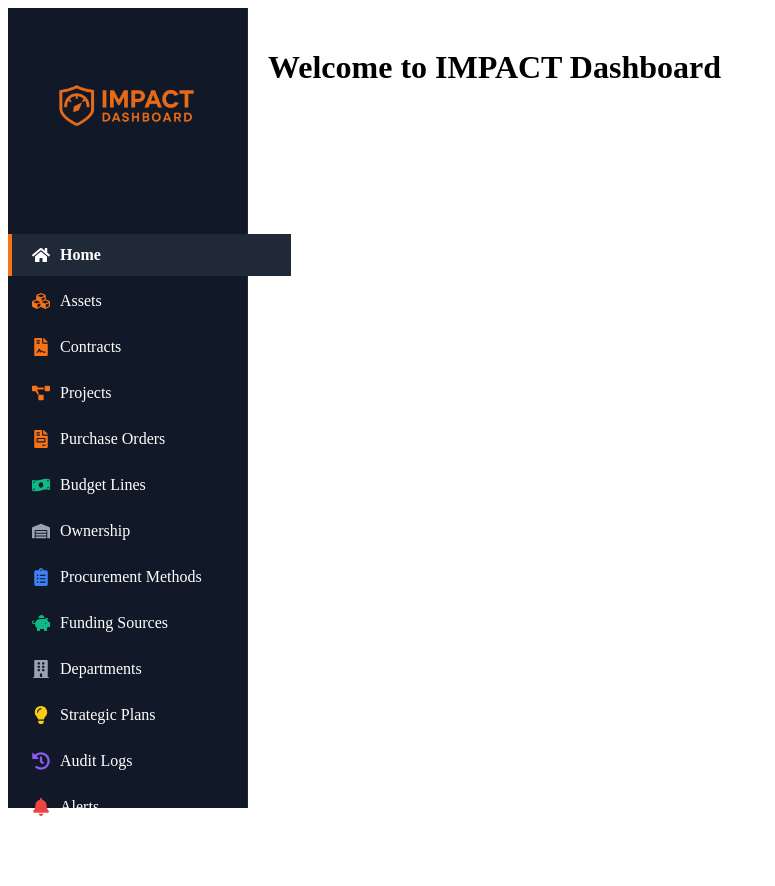
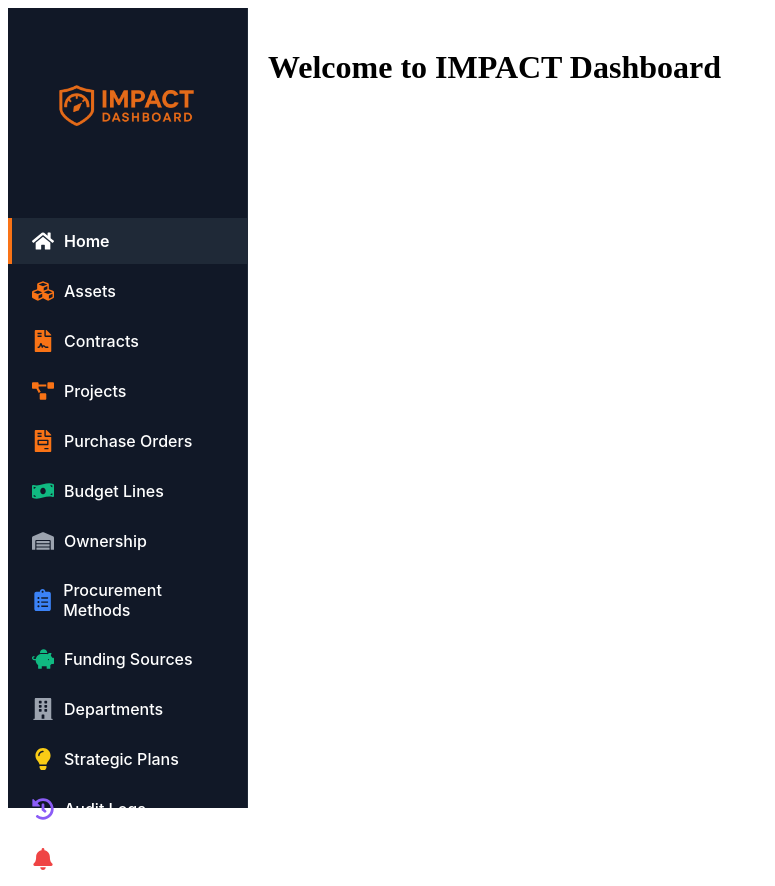
Before and after one commit to Wavonics/impact-dashboard-ui-react, a React (Create React App) app: page / in a window 1280 px wide. Shown: the whole page, without its empty margins (0-775 px from the left). Before the commit the page ends 832 px from the top, so only its background shows below. Built offline with nearby package versions, Linux system fonts and the light colour scheme.

Commit message:
Update NavBar.js

```diff
--- a/src/components/NavBar.js
+++ b/src/components/NavBar.js
@@ -15,7 +15,8 @@ export default function NavBar() {
     flexDirection: 'column',
     alignItems: 'center',
     borderRight: '1px solid #1f2937',
-    boxSizing: 'border-box'
+    boxSizing: 'border-box',
+    fontFamily: "'Inter', 'Segoe UI', 'Helvetica', sans-serif"
   };
 
   const logoStyle = {
@@ -27,7 +28,8 @@ export default function NavBar() {
   const listStyle = {
     listStyle: 'none',
     padding: 0,
-    width: '100%'
+    width: '100%',
+    margin: 0
   };
 
   const linkStyle = (path) => ({
@@ -35,13 +37,16 @@ export default function NavBar() {
     alignItems: 'center',
     textDecoration: 'none',
     color: '#fff',
+    fontFamily: "'Inter', 'Segoe UI', 'Helvetica', sans-serif",
+    fontSize: '16px',
     padding: '12px 20px',
     borderLeft: location.pathname === path ? '4px solid #f97316' : '4px solid transparent',
     backgroundColor: location.pathname === path ? '#1f2937' : 'transparent',
-    fontWeight: location.pathname === path ? '600' : 'normal',
+    fontWeight: location.pathname === path ? '600' : '500',
     transition: 'all 0.2s ease',
     marginBottom: '4px',
     width: '100%',
+    boxSizing: 'border-box',
     cursor: 'pointer'
   });
 
@@ -63,7 +68,7 @@ export default function NavBar() {
 
   const iconStyle = (path) => ({
     marginRight: '10px',
-    fontSize: '18px',
+    fontSize: '22px',
     color: iconColors[path]
   });
 
```
